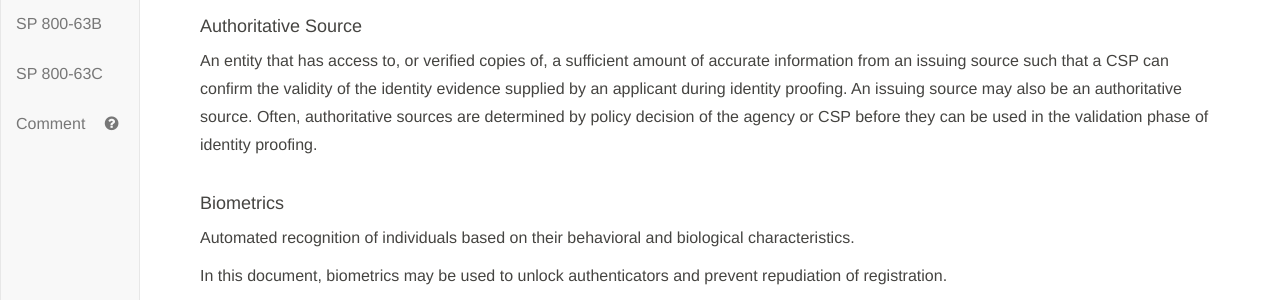
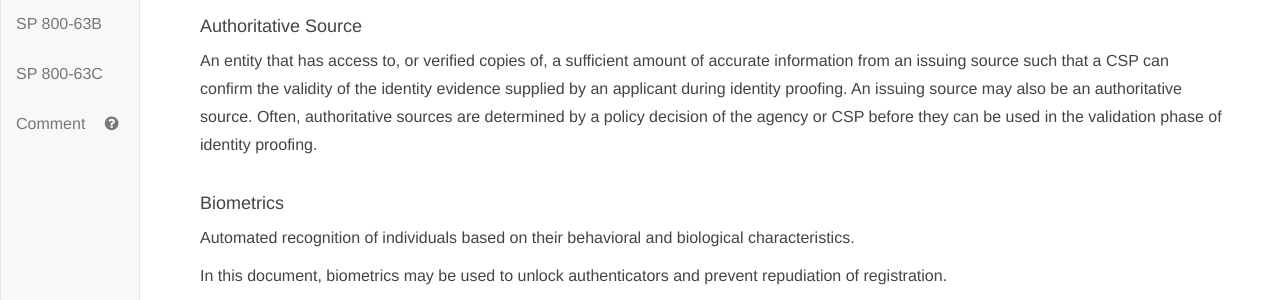
Before and after one commit to usnistgov/800-63-3, a Jekyll site: the page built from sp800-63a.md, in a window 1280 px wide and 900 px high, scrolled down 7313 px. Shown: the part 208-508 px from the top of the window. Built offline with Jekyll 4.4.1, drawn with Linux system fonts in a browser that asks for light colours.

Commit message:
one more minor grammar edit

```diff
--- a/sp800-63a/sec3_definitions.md
+++ b/sp800-63a/sec3_definitions.md
@@ -46,7 +46,7 @@
 The property that data originated from its purported source.
 
 #### Authoritative Source
-An entity that has access to, or verified copies of, a sufficient amount of accurate information from an issuing source such that a CSP can confirm the validity of the identity evidence supplied by an applicant during identity proofing. An issuing source may also be an authoritative source. Often, authoritative sources are determined by policy decision of the agency or CSP before they can be used in the validation phase of identity proofing.
+An entity that has access to, or verified copies of, a sufficient amount of accurate information from an issuing source such that a CSP can confirm the validity of the identity evidence supplied by an applicant during identity proofing. An issuing source may also be an authoritative source. Often, authoritative sources are determined by a policy decision of the agency or CSP before they can be used in the validation phase of identity proofing.
 
 #### Biometrics
 Automated recognition of individuals based on their behavioral and biological characteristics.
```
